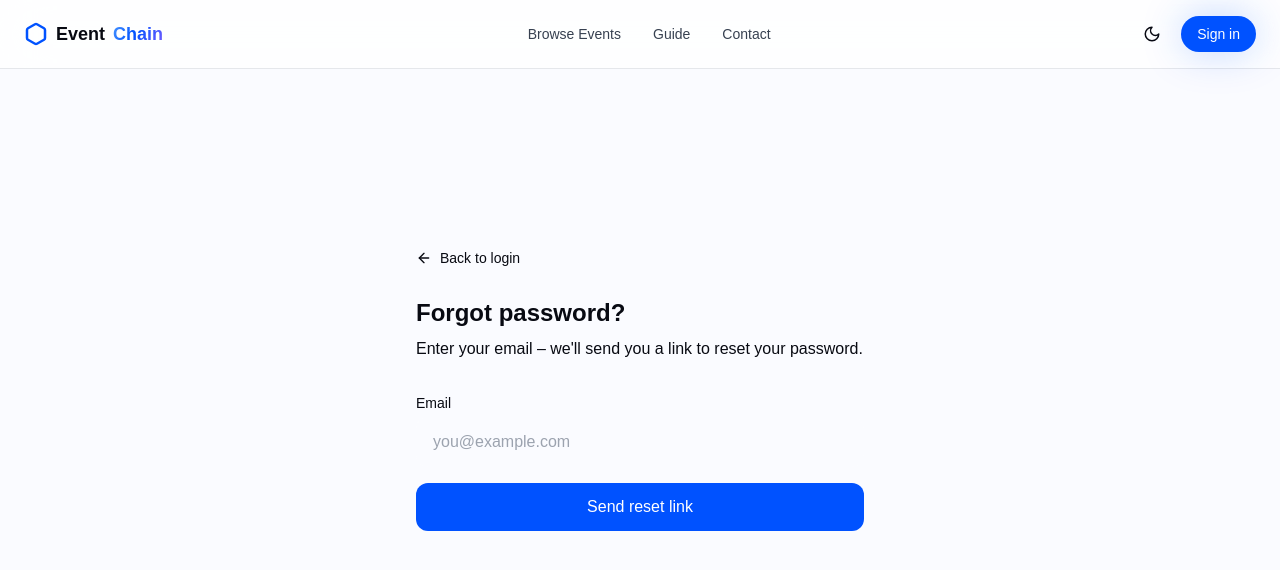
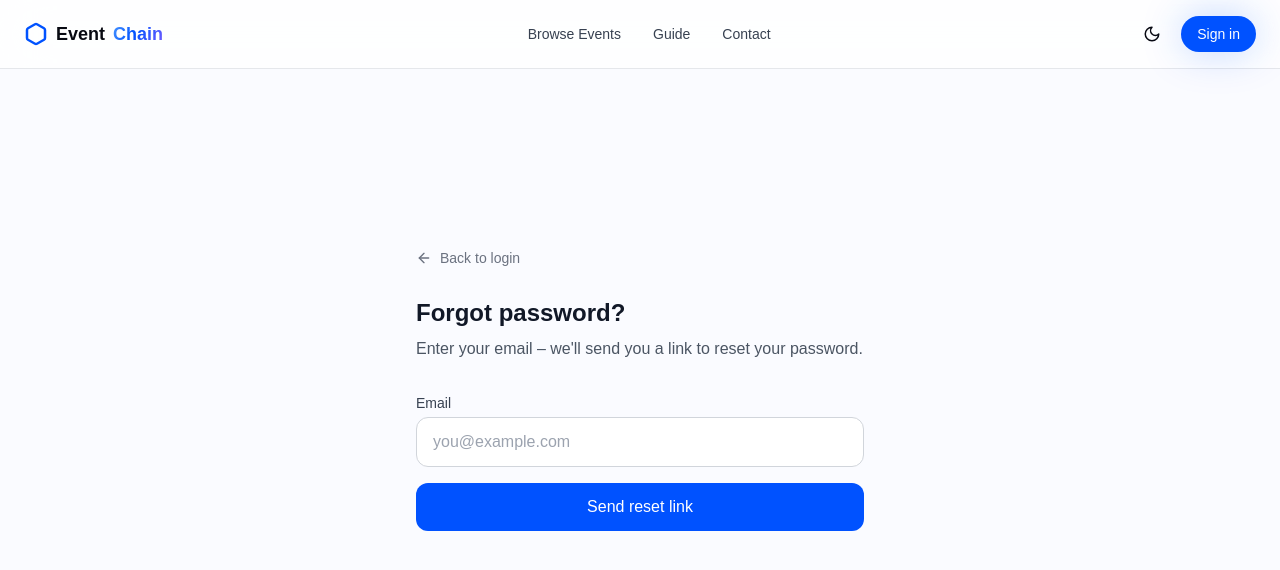
Before and after one commit to drmukty/EventChain, a Next.js app: page /auth/forgot-password in a window 1280 px wide. Shown: the top 570 px of the page. Built offline with nearby package versions, Linux system fonts and the light colour scheme; no server answers.

Commit message:
Update page.tsx

```diff
--- a/src/app/auth/forgot-password/page.tsx
+++ b/src/app/auth/forgot-password/page.tsx
@@ -13,7 +13,10 @@ export default function ForgotPasswordPage() {
 
   async function handleSubmit(e: React.FormEvent) {
     e.preventDefault();
-    if (!email) { toast.error("Please enter your email"); return; }
+    if (!email) {
+      toast.error("Please enter your email");
+      return;
+    }
     setLoading(true);
     try {
       const res = await fetch("/api/auth/forgot-password", {
@@ -22,7 +25,10 @@ export default function ForgotPasswordPage() {
         body: JSON.stringify({ email }),
       });
       const data = await res.json();
-      if (!res.ok) { toast.error(data.error || "Something went wrong"); return; }
+      if (!res.ok) {
+        toast.error(data.error || "Something went wrong");
+        return;
+      }
       setSent(true);
       toast.success("Check your email for the reset link.");
     } catch {
@@ -35,10 +41,26 @@ export default function ForgotPasswordPage() {
   if (sent) {
     return (
       <div className="flex min-h-[80vh] items-center justify-center px-6">
-        <motion.div initial={{ opacity: 0, y: 20 }} animate={{ opacity: 1, y: 0 }} className="max-w-md w-full text-center">
-          <h1 className="text-2xl font-semibold">Check your email</h1>
-          <p className="mt-3 text-fg-muted">We’ve sent a reset link to <strong>{email}</strong>.<br/><span className="text-xs text-fg-muted/60">It expires in 1 hour.</span></p>
-          <Link href="/login" className="mt-8 inline-flex items-center gap-2 text-sm text-base-400 hover:underline"><ArrowLeft size={16} /> Back to login</Link>
+        <motion.div
+          initial={{ opacity: 0, y: 20 }}
+          animate={{ opacity: 1, y: 0 }}
+          className="max-w-md w-full text-center"
+        >
+          <h1 className="text-2xl font-semibold text-gray-900 dark:text-white">
+            Check your email
+          </h1>
+          <p className="mt-3 text-gray-600 dark:text-gray-300">
+            We've sent a reset link to <strong>{email}</strong>.<br />
+            <span className="text-xs text-gray-500 dark:text-gray-400">
+              It expires in 1 hour.
+            </span>
+          </p>
+          <Link
+            href="/login"
+            className="mt-8 inline-flex items-center gap-2 text-sm text-base-500 hover:underline"
+          >
+            <ArrowLeft size={16} /> Back to login
+          </Link>
         </motion.div>
       </div>
     );
@@ -46,16 +68,45 @@ export default function ForgotPasswordPage() {
 
   return (
     <div className="flex min-h-[80vh] items-center justify-center px-6">
-      <motion.div initial={{ opacity: 0, y: 20 }} animate={{ opacity: 1, y: 0 }} className="max-w-md w-full">
-        <Link href="/login" className="inline-flex items-center gap-2 text-sm text-fg-muted hover:text-white transition-colors"><ArrowLeft size={16} /> Back to login</Link>
-        <h1 className="mt-6 text-2xl font-semibold">Forgot password?</h1>
-        <p className="mt-2 text-fg-muted">Enter your email – we'll send you a link to reset your password.</p>
+      <motion.div
+        initial={{ opacity: 0, y: 20 }}
+        animate={{ opacity: 1, y: 0 }}
+        className="max-w-md w-full"
+      >
+        <Link
+          href="/login"
+          className="inline-flex items-center gap-2 text-sm text-gray-500 hover:text-gray-900 dark:text-gray-400 dark:hover:text-white transition-colors"
+        >
+          <ArrowLeft size={16} /> Back to login
+        </Link>
+
+        <h1 className="mt-6 text-2xl font-semibold text-gray-900 dark:text-white">
+          Forgot password?
+        </h1>
+        <p className="mt-2 text-gray-600 dark:text-gray-300">
+          Enter your email – we'll send you a link to reset your password.
+        </p>
+
         <form onSubmit={handleSubmit} className="mt-8 space-y-4">
           <div>
-            <label className="block text-sm font-medium text-fg-muted">Email</label>
-            <input type="email" value={email} onChange={(e) => setEmail(e.target.value)} placeholder="you@example.com" className="mt-1 w-full rounded-xl border border-white/10 bg-white/5 px-4 py-3 text-white placeholder:text-fg-muted/50 focus:outline-none focus:ring-2 focus:ring-base-500" required />
+            <label className="block text-sm font-medium text-gray-700 dark:text-gray-300">
+              Email
+            </label>
+            <input
+              type="email"
+              value={email}
+              onChange={(e) => setEmail(e.target.value)}
+              placeholder="you@example.com"
+              className="mt-1 w-full rounded-xl border border-gray-300 bg-white px-4 py-3 text-gray-900 placeholder:text-gray-400 focus:outline-none focus:ring-2 focus:ring-base-500 dark:border-gray-600 dark:bg-gray-800 dark:text-white dark:placeholder:text-gray-400"
+              required
+            />
           </div>
-          <button type="submit" disabled={loading} className="w-full rounded-xl bg-base-500 py-3 font-medium text-white transition hover:bg-base-600 disabled:opacity-60">
+
+          <button
+            type="submit"
+            disabled={loading}
+            className="w-full rounded-xl bg-base-500 py-3 font-medium text-white transition hover:bg-base-600 disabled:opacity-60 disabled:cursor-not-allowed"
+          >
             {loading ? "Sending..." : "Send reset link"}
           </button>
         </form>
```
